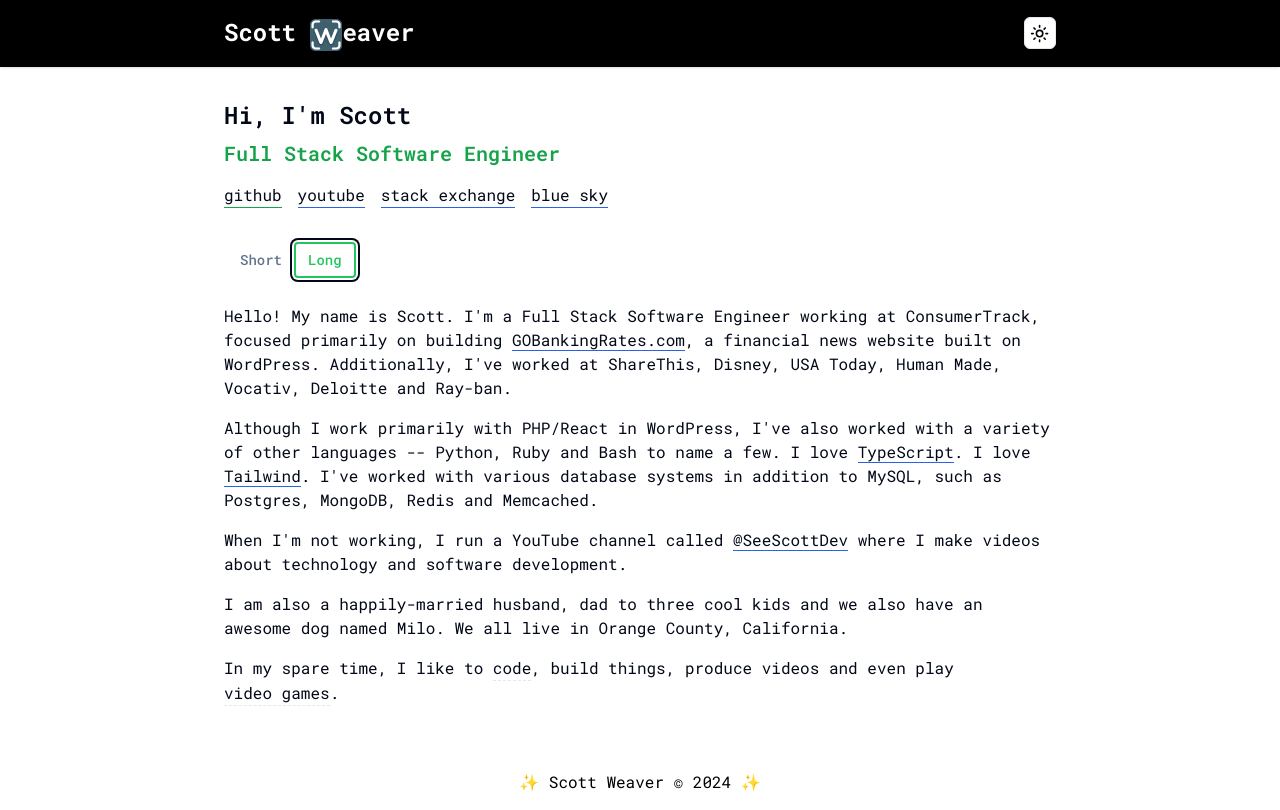
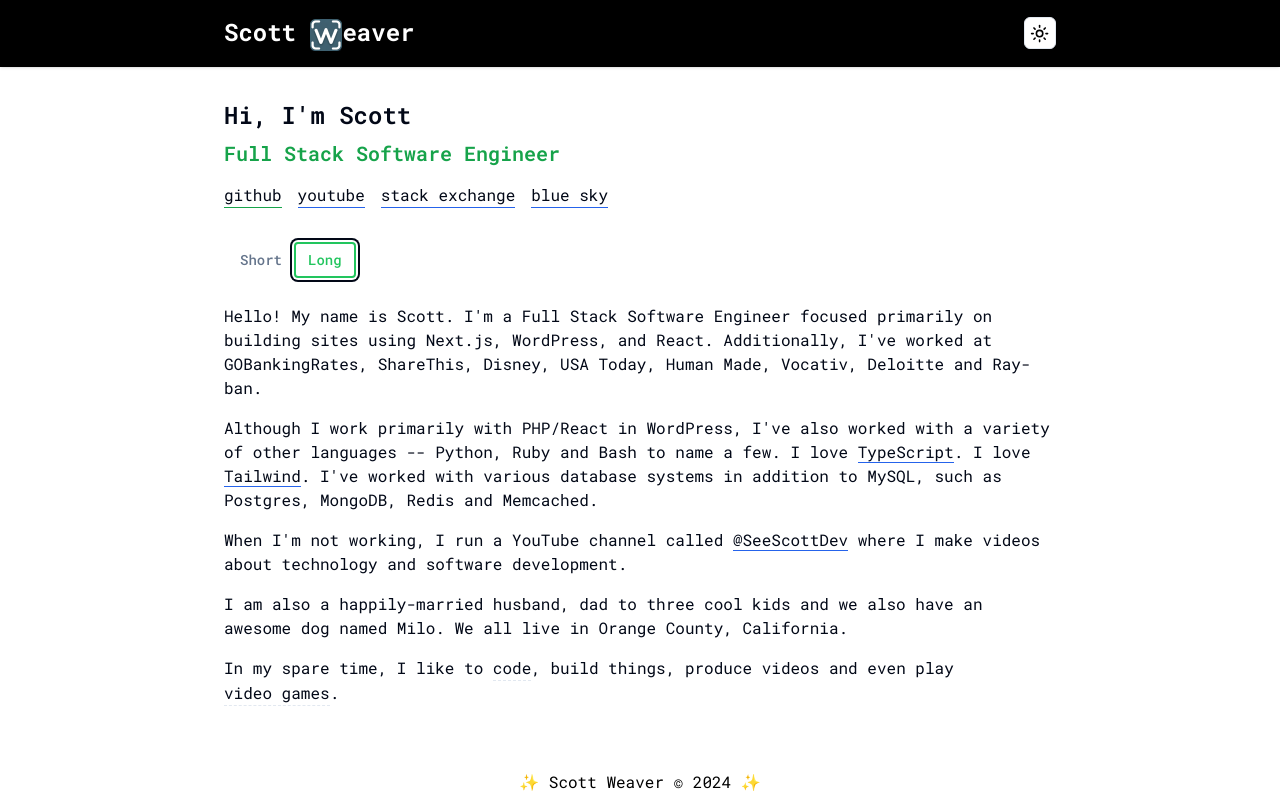
Before and after one commit to tdlm/tdlm.github.io, a Next.js app: page / in a window 1280 px wide. Both pictures are taken after a click on the tab "Long". Built offline with nearby package versions, Linux system fonts and the light colour scheme.

Commit message:
Update top bio

```diff
--- a/app/_components/Introduction.tsx
+++ b/app/_components/Introduction.tsx
@@ -49,18 +49,11 @@ export const Introduction = ({ className = "" }: Props) => {
       <TabsContent className="" value="long">
         <section className="flex flex-col gap-4 pt-4">
           <p>
-            Hello! My name is Scott. I'm a Full Stack Software Engineer working
-            at ConsumerTrack, focused primarily on building{" "}
-            <Link
-              href="https://www.gobankingrates.com"
-              rel="nofollow"
-              target="_blank"
-            >
-              GOBankingRates.com
-            </Link>
-            , a financial news website built on WordPress. Additionally, I've
-            worked at ShareThis, Disney, USA Today, Human Made, Vocativ,
-            Deloitte and Ray-ban.
+            Hello! My name is Scott. I'm a Full Stack Software Engineer
+            focused primarily on building sites using Next.js, WordPress,
+            and React. Additionally, I've worked at GOBankingRates,
+            ShareThis, Disney, USA Today, Human Made, Vocativ, Deloitte
+            and Ray-ban.
           </p>
           <p>
             Although I work primarily with PHP/React in WordPress, I've also
```
